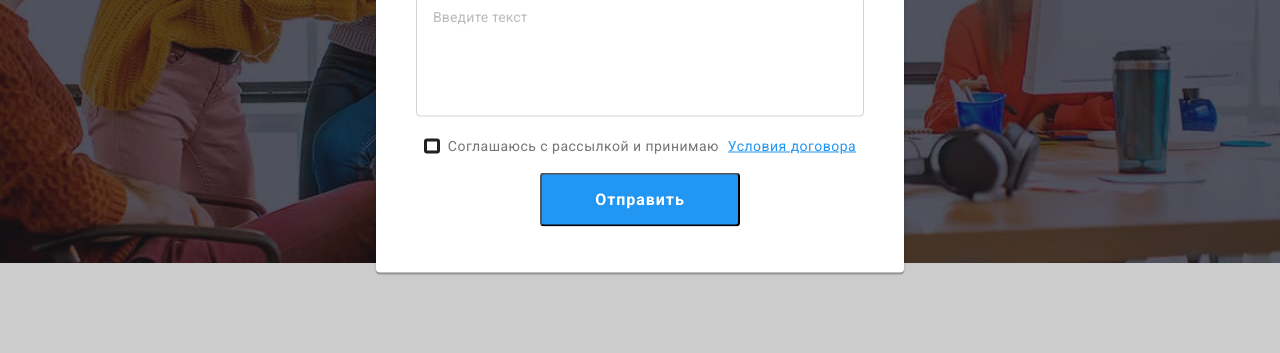
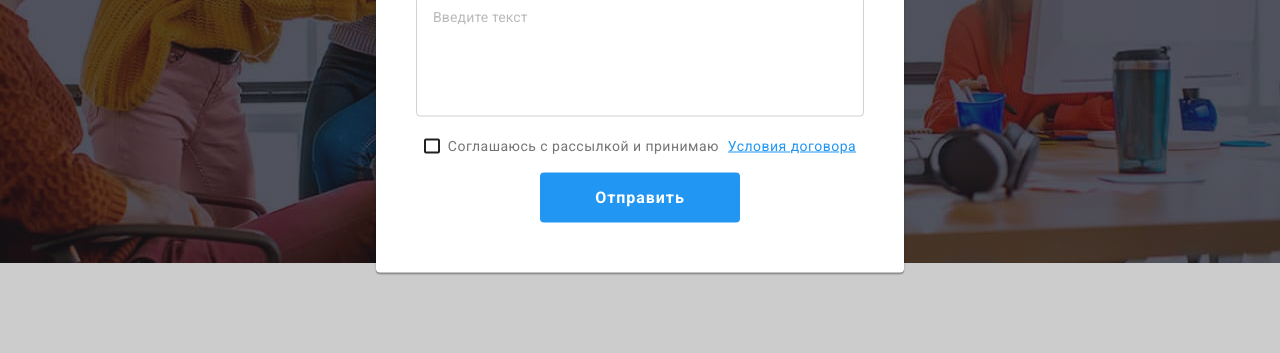
Before and after one commit to Illia-illia/goit-markup-hw-06, a plain HTML site: page index.html in a window 1280 px wide. Both pictures are taken after a click on the button "Заказать услугу". Shown: the part 418-771 px from the top of the page. Drawn offline with nearby package versions, Linux system fonts and the light colour scheme.

Commit message:
Изменят стиль кнопки модалки

```diff
--- a/css/styles.css
+++ b/css/styles.css
@@ -895,8 +895,8 @@ color: var(--secondary-text);
   width: 16px;
   height: 15px;
   margin-right: 8px;
-  border: 3px solid var(--main-text);
-  border-radius: 3px;
+  border: 2px solid var(--main-text);
+  border-radius: 2px;
   display: flex;
   align-items: center;
   justify-content: center;
@@ -922,4 +922,5 @@ color: var(--secondary-text);
 .modal-btn{
   display: block;
   margin: 0 auto;
+  border:transparent;
 }
```
